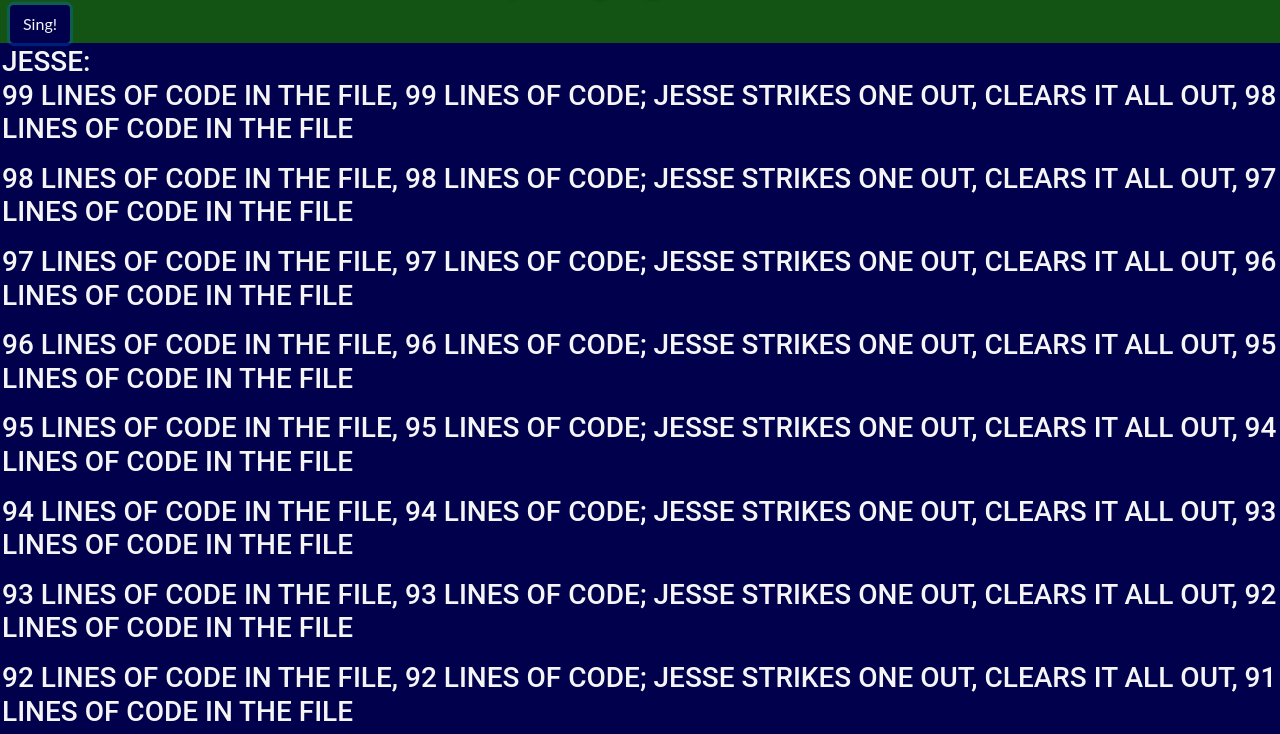
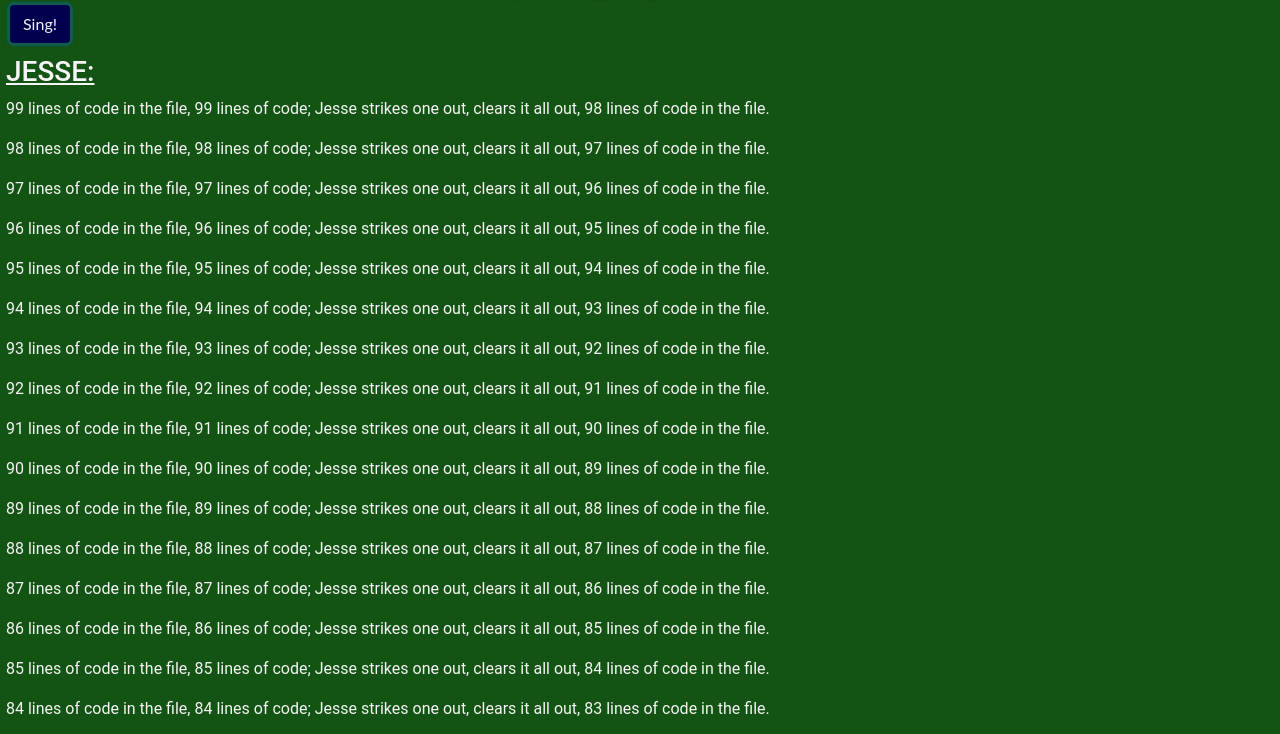
Before and after one commit to Harbison0906/99-Lines-Part-2, a plain HTML site: page index.html in a window 1280 px wide. Both pictures are taken after a click on the button "Sing!". Shown: the part 51-785 px from the top of the page. Drawn offline with nearby package versions, Linux system fonts and the light colour scheme.

Commit message:
worked on styling

```diff
--- a/scripts.js
+++ b/scripts.js
@@ -18,14 +18,14 @@ btn.addEventListener('click', function () {
       let lineA = document.createElement('p');
       lineA.textContent = (x + ' line of code in the file, ' + x + ' line of code; ' + friends[i] + ' strikes one out, clears it all out, no more lines of code in the file.')
       if (x === 1) {
-        friendHeading.appendChild(lineA);
+        div.appendChild(lineA);
         //  console.log(x + ' line of code in the file, ' + x + ' line of code; ' + friends[i] + ' strikes one out, clears it all out, no more lines of code in the file');
       } else {
         let next = (x - 1);
         let lineB = document.createElement('p');
-        lineB.textContent = (x + ' lines of code in the file, ' + x + ' lines of code; ' + friends[i] + ' strikes one out, clears it all out, ' + next + ' lines of code in the file');
+        lineB.textContent = (x + ' lines of code in the file, ' + x + ' lines of code; ' + friends[i] + ' strikes one out, clears it all out, ' + next + ' lines of code in the file.');
 
-        friendHeading.appendChild(lineB);
+        div.appendChild(lineB);
         //  console.log(x + ' lines of code in the file, ' + x + ' lines of code; ' + friends[i] + ' strikes one out, clears it all out, ' + next + ' lines of code in the file');
       }
     }
--- a/styles.css
+++ b/styles.css
@@ -8,6 +8,7 @@ body {
   background-color: #00004d;
   box-shadow: -2px 3px 4px rgba(0,0,0,0.6);
   margin-left: 10px;
+  margin-bottom: 10px;
 }
 
 h1 {
@@ -19,16 +20,18 @@ h1 {
 }
 
 .friend {
-  background-color: #00004d;
   font-family: 'Roboto', sans-serif;
   padding: 2px;
+  margin-left: 4px;
 }
 
 div > h3 {
   text-transform: uppercase;
+  text-decoration: underline;
   color: #F5F5F5;
 }
  div > p {
    color: #F5F5F5;
    text-transform: none;
+
  }
```
